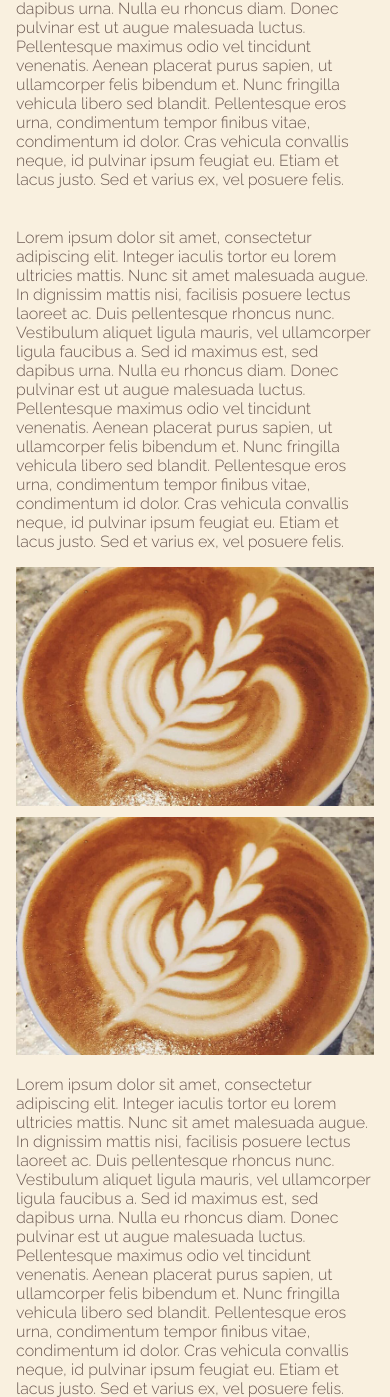
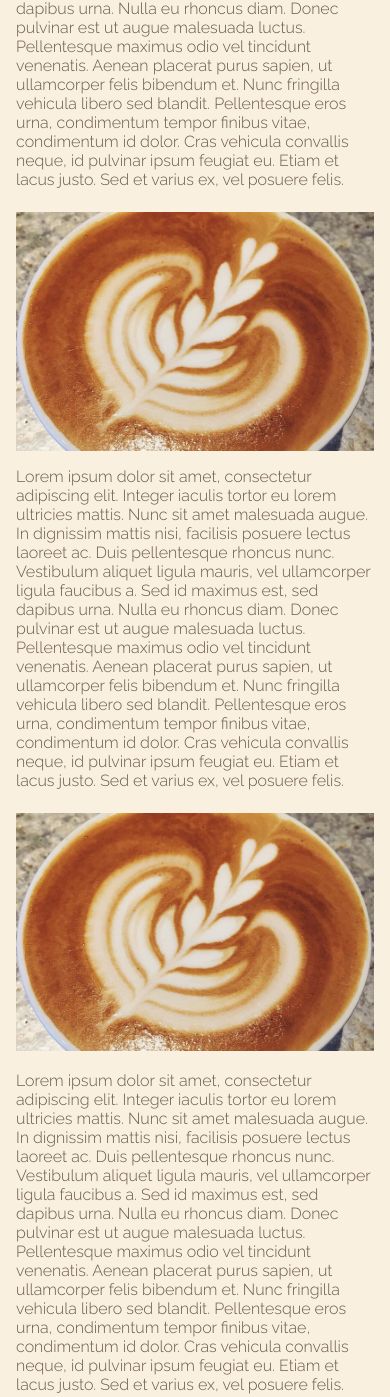
Before and after one commit to sheldonlynn/The-Boulevard, a PHP site: page / in a window 390 px wide. Shown: the part 774-2171 px from the top of the page. Run offline with PHP 8.4, Linux system fonts and the light colour scheme.

Commit message:
fixed the images on this one too

```diff
--- a/index.html
+++ b/index.html
@@ -45,8 +45,9 @@
 							<p>Lorem ipsum dolor sit amet, consectetur adipiscing elit. Integer iaculis tortor eu lorem ultricies mattis. Nunc sit amet malesuada augue. In dignissim mattis nisi, facilisis posuere lectus laoreet ac. Duis pellentesque rhoncus nunc. Vestibulum aliquet ligula mauris, vel ullamcorper ligula faucibus a. Sed id maximus est, sed dapibus urna. Nulla eu rhoncus diam. Donec pulvinar est ut augue malesuada luctus. Pellentesque maximus odio vel tincidunt venenatis. Aenean placerat purus sapien, ut ullamcorper felis bibendum et. Nunc fringilla vehicula libero sed blandit. Pellentesque eros urna, condimentum tempor finibus vitae, condimentum id dolor. Cras vehicula convallis neque, id pulvinar ipsum feugiat eu. Etiam et lacus justo. Sed et varius ex, vel posuere felis.</p>
 						</div>
 						<div class="col span_1_of_3">
+							<img src="images/latte.jpg" height="533" width="800" alt="" class="photo1">
 							<p>Lorem ipsum dolor sit amet, consectetur adipiscing elit. Integer iaculis tortor eu lorem ultricies mattis. Nunc sit amet malesuada augue. In dignissim mattis nisi, facilisis posuere lectus laoreet ac. Duis pellentesque rhoncus nunc. Vestibulum aliquet ligula mauris, vel ullamcorper ligula faucibus a. Sed id maximus est, sed dapibus urna. Nulla eu rhoncus diam. Donec pulvinar est ut augue malesuada luctus. Pellentesque maximus odio vel tincidunt venenatis. Aenean placerat purus sapien, ut ullamcorper felis bibendum et. Nunc fringilla vehicula libero sed blandit. Pellentesque eros urna, condimentum tempor finibus vitae, condimentum id dolor. Cras vehicula convallis neque, id pulvinar ipsum feugiat eu. Etiam et lacus justo. Sed et varius ex, vel posuere felis.</p>
-							<img src="images/latte.jpg" height="533" width="800" alt="" class="photo">
+							<img src="images/latte.jpg" height="533" width="800" alt="" class="photo2">
 						</div>
 						<div class="col span_1_of_3">
 							<img src="images/latte.jpg" height="533" width="800" alt="" class="photo">
--- a/style/index.css
+++ b/style/index.css
@@ -19,6 +19,15 @@ header {
 	width: 100%;
 	height: auto;
 	margin: auto;
+}
+
+.photo2 {
+	width: 100%;
+	height: auto;
+	margin: auto;
+}
+.photo1 {
+	display: none;
 }
 
 /* RESPONSIVE GRID CODE */
@@ -60,11 +69,21 @@ header {
 }
 
 /*  GO FULL WIDTH BELOW 480 PIXELS */
-@media only screen and (max-width: 480px) {
+@media only screen and (max-width: 768px) {
 	.col {
 		margin: 1% 0 1% 0%;
 	}
 	.span_3_of_3, .span_2_of_3, .span_1_of_3 {
 		width: 100%;
 	}
+	.photo1 {
+	width: 100%;
+	height: auto;
+	margin: auto;
+	display: block;
+	}
+	.photo2 {
+		display: none;
+	}
+
 }
```
